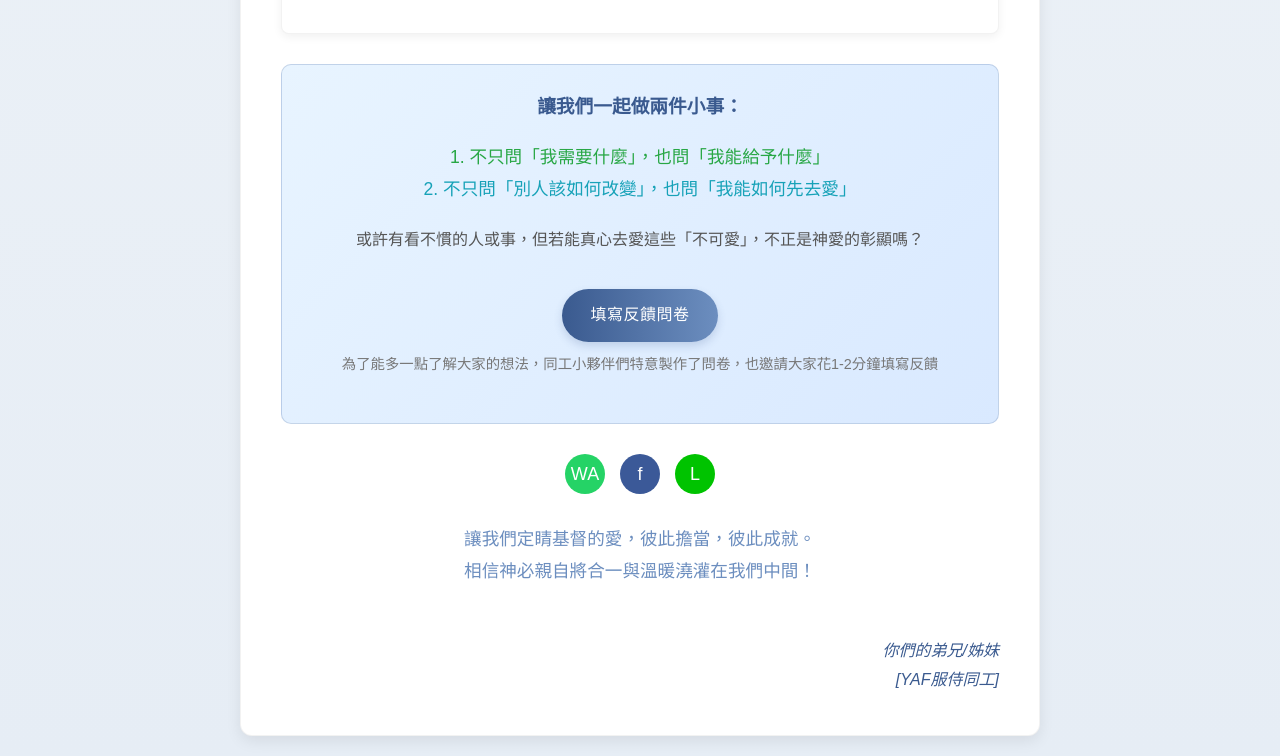
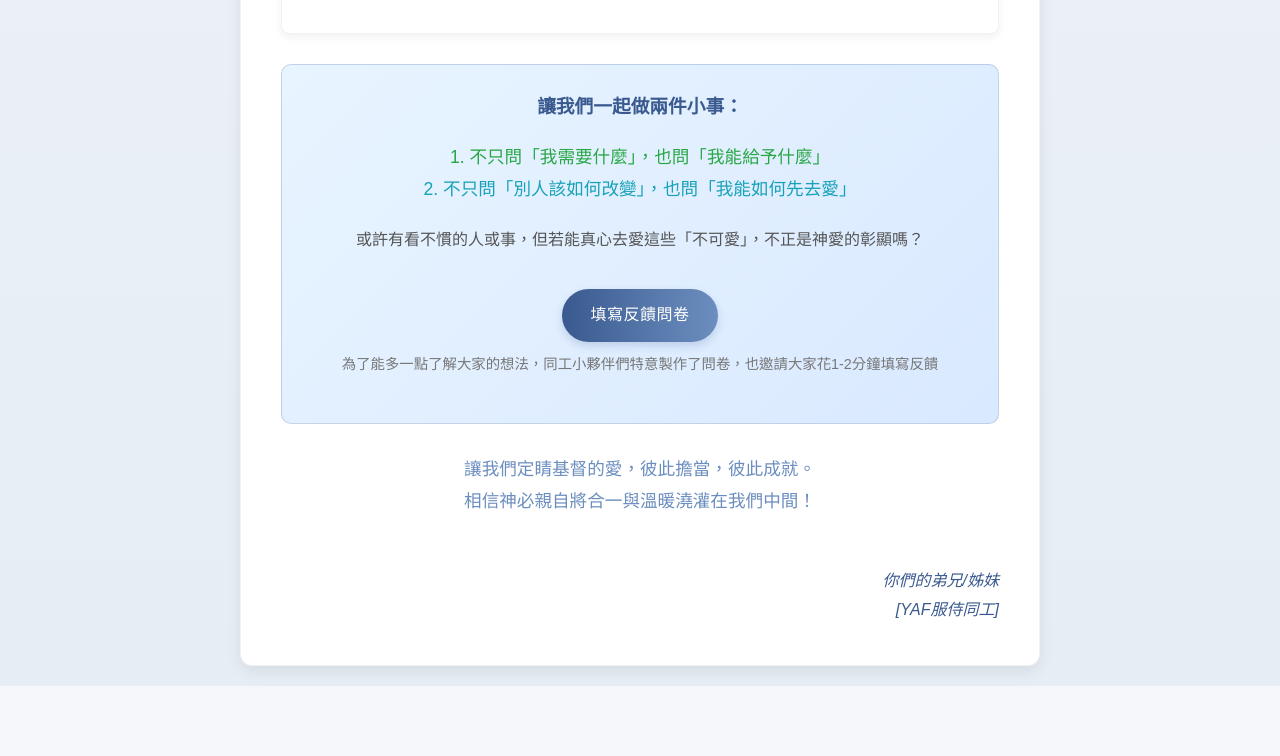
Before and after one commit to samuelpeids2024/YAF, a plain HTML site: page index.html in a window 1280 px wide. Shown: the part 1146-1902 px from the top of the page. After the commit the page ends 1832 px from the top, so only its background shows below. Drawn offline with Linux system fonts and the light colour scheme.

Commit message:
Update index.html

```diff
--- a/index.html
+++ b/index.html
@@ -193,7 +193,7 @@
 </head>
 <body>
     <div class="container">
-        <img src="https://images.unsplash.com/photo-1454165804606-c3d57bc86b40?ixlib=rb-1.2.1&auto=format&fit=crop&w=1350&q=80" alt="團契家庭" class="header-img">
+        <img src="https://pctnm.tw/images/images/969cddc07a9b771de5f4758d5b4eaa31.jpg?ixlib=rb-1.2.1&auto=format&fit=crop&w=1350&q=80" alt="團契家庭" class="header-img">
 
         <h1>致YAF家人</h1>
 
@@ -231,18 +231,6 @@
             <p class="footer-note">為了能多一點了解大家的想法，同工小夥伴們特意製作了問卷，也邀請大家花1-2分鐘填寫反饋</p>
         </div>
 
-        <div class="share-buttons">
-            <a href="whatsapp://send?text=閱讀YAF團契的溫暖分享：https://example.com/yaf-letter" class="share-btn whatsapp" title="分享到WhatsApp">
-                <span style="font-family: Arial, sans-serif;">WA</span>
-            </a>
-            <a href="https://www.facebook.com/sharer/sharer.php?u=https://example.com/yaf-letter" class="share-btn facebook" title="分享到Facebook" target="_blank">
-                <span style="font-family: Arial, sans-serif;">f</span>
-            </a>
-            <a href="https://social-plugins.line.me/lineit/share?url=https://example.com/yaf-letter" class="share-btn line" title="分享到Line" target="_blank">
-                <span style="font-family: Arial, sans-serif;">L</span>
-            </a>
-        </div>
-
         <p style="text-align: center; font-size: 1.1rem; color: var(--secondary);">讓我們定睛基督的愛，彼此擔當，彼此成就。<br>相信神必親自將合一與溫暖澆灌在我們中間！</p>
 
         <div class="signature">
```
